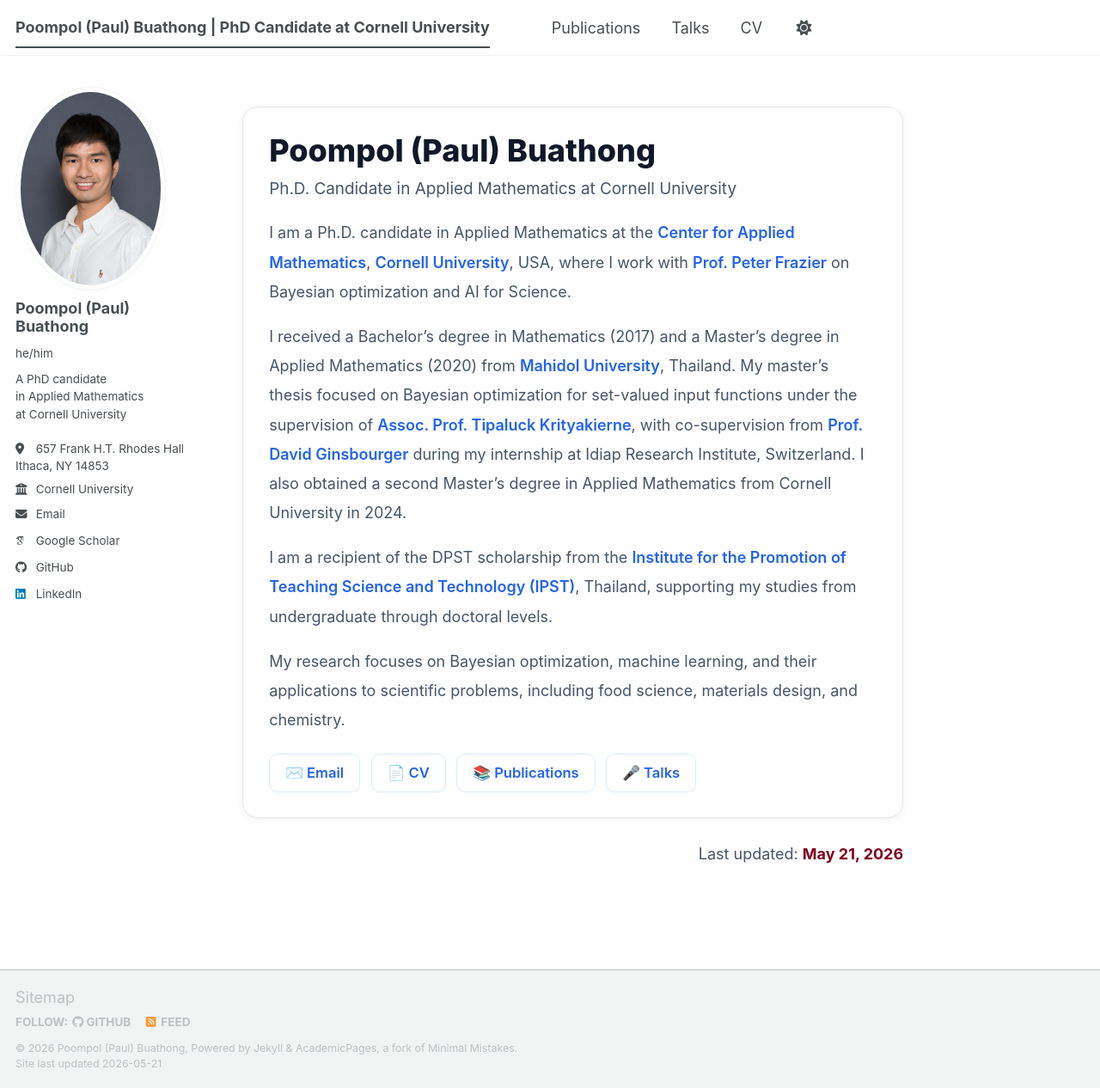
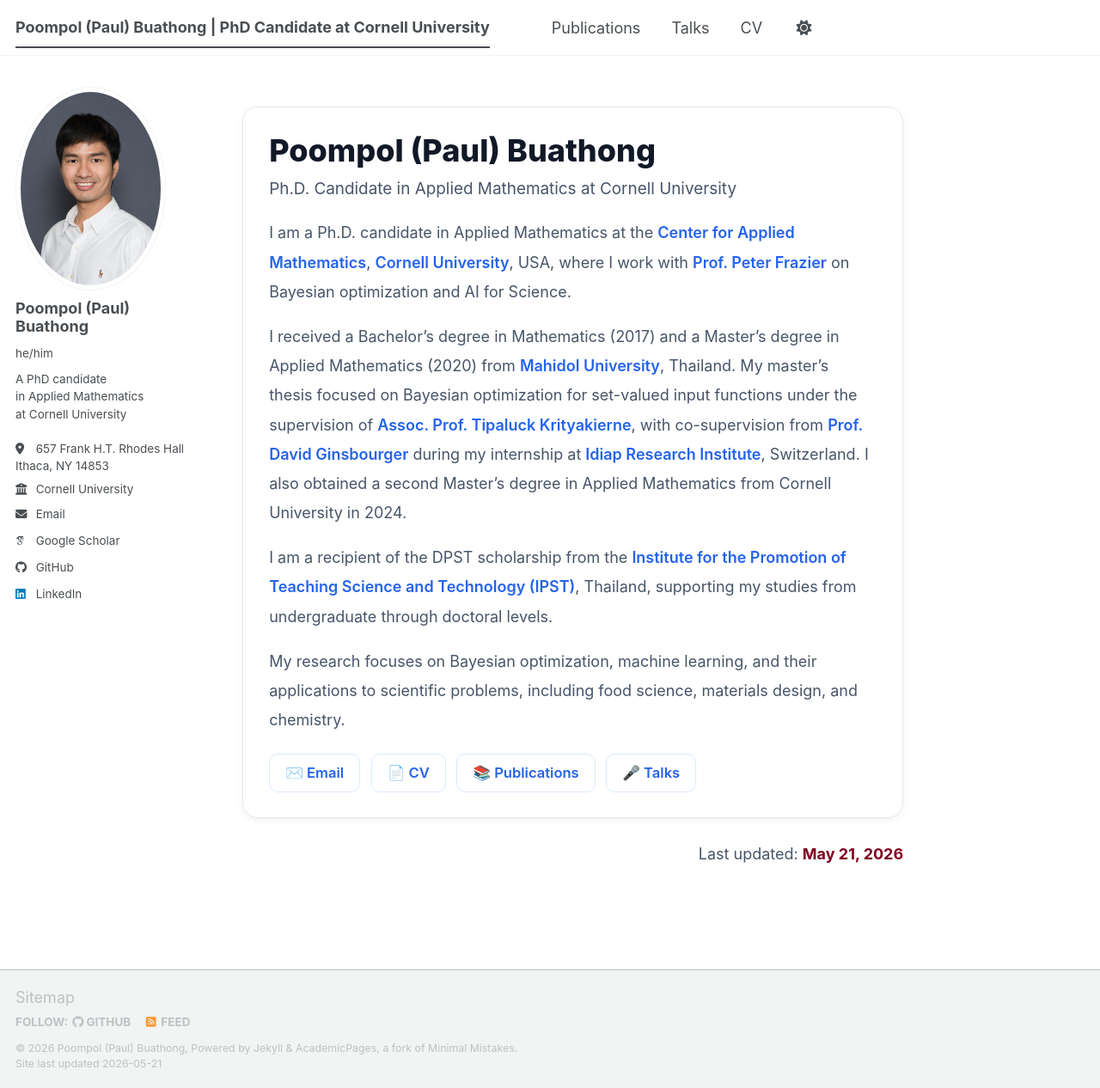
Before and after one commit to poompol/poompol.github.io, a Jekyll site: the page built from _pages/about.md, in a window 1280 px wide and 1266 px high. Shown: the whole window at 86% size. Built offline with Jekyll 4.4.1, drawn with Linux system fonts in a browser that asks for light colours; some web fonts are replaced; a script bundle is joined from its source files by our own code; library files that are not in the unit come from our copies; part of the change alters nothing that is shown.

```diff
--- a/_pages/about.md
+++ b/_pages/about.md
@@ -124,7 +124,7 @@ My master’s thesis focused on Bayesian optimization for set-valued input funct
 <a href="https://sites.google.com/view/tipaluck/">Assoc. Prof. Tipaluck Krityakierne</a>,
 with co-supervision from
 <a href="https://ginsbourger.github.io">Prof. David Ginsbourger</a>
-during my internship at Idiap Research Institute, Switzerland.
+during my internship at <a href="https://www.idiap.ch/en/">Idiap Research Institute</a>, Switzerland.
 I also obtained a second Master’s degree in Applied Mathematics from Cornell University in 2024.
 </div>
 
```
